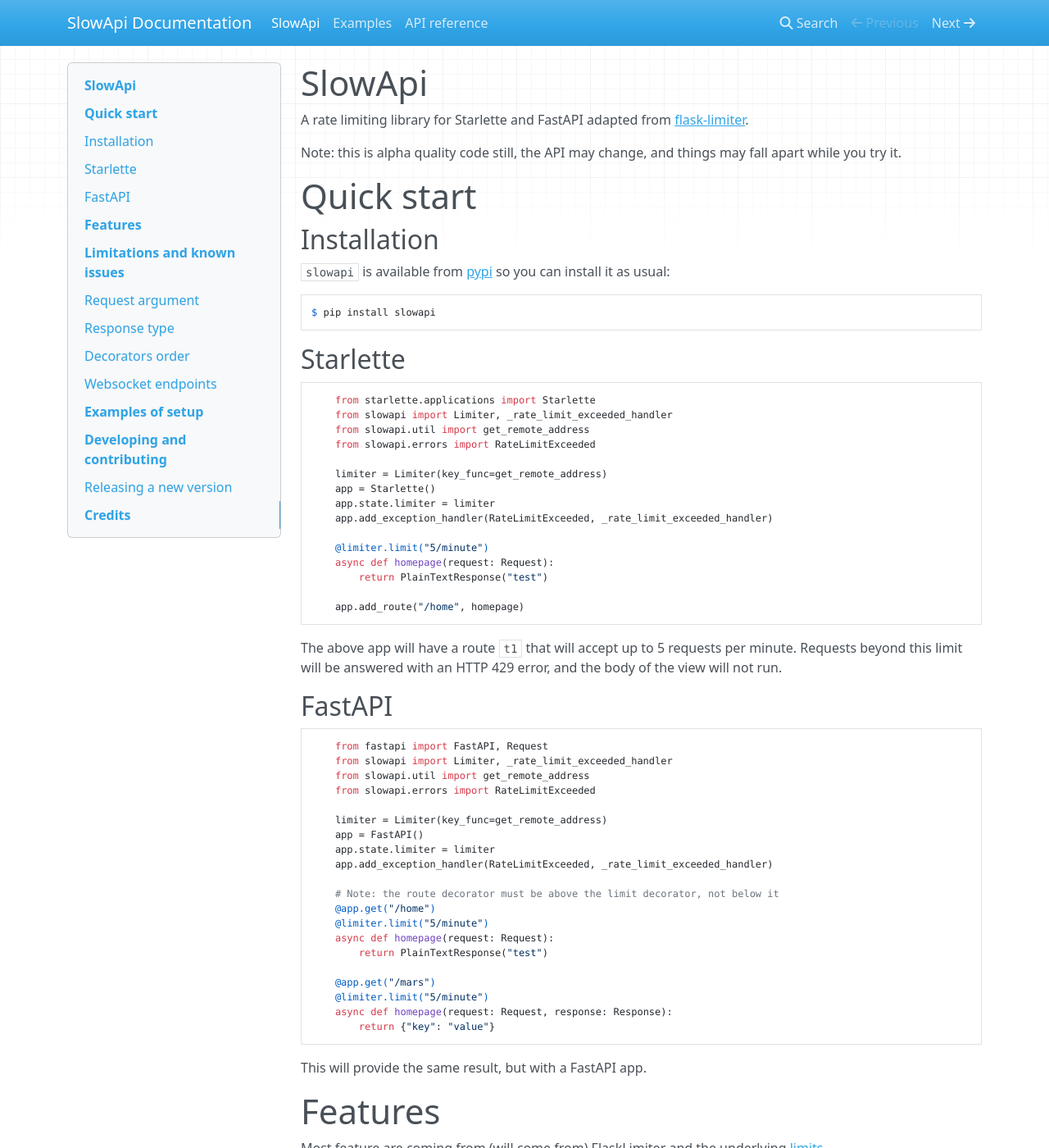
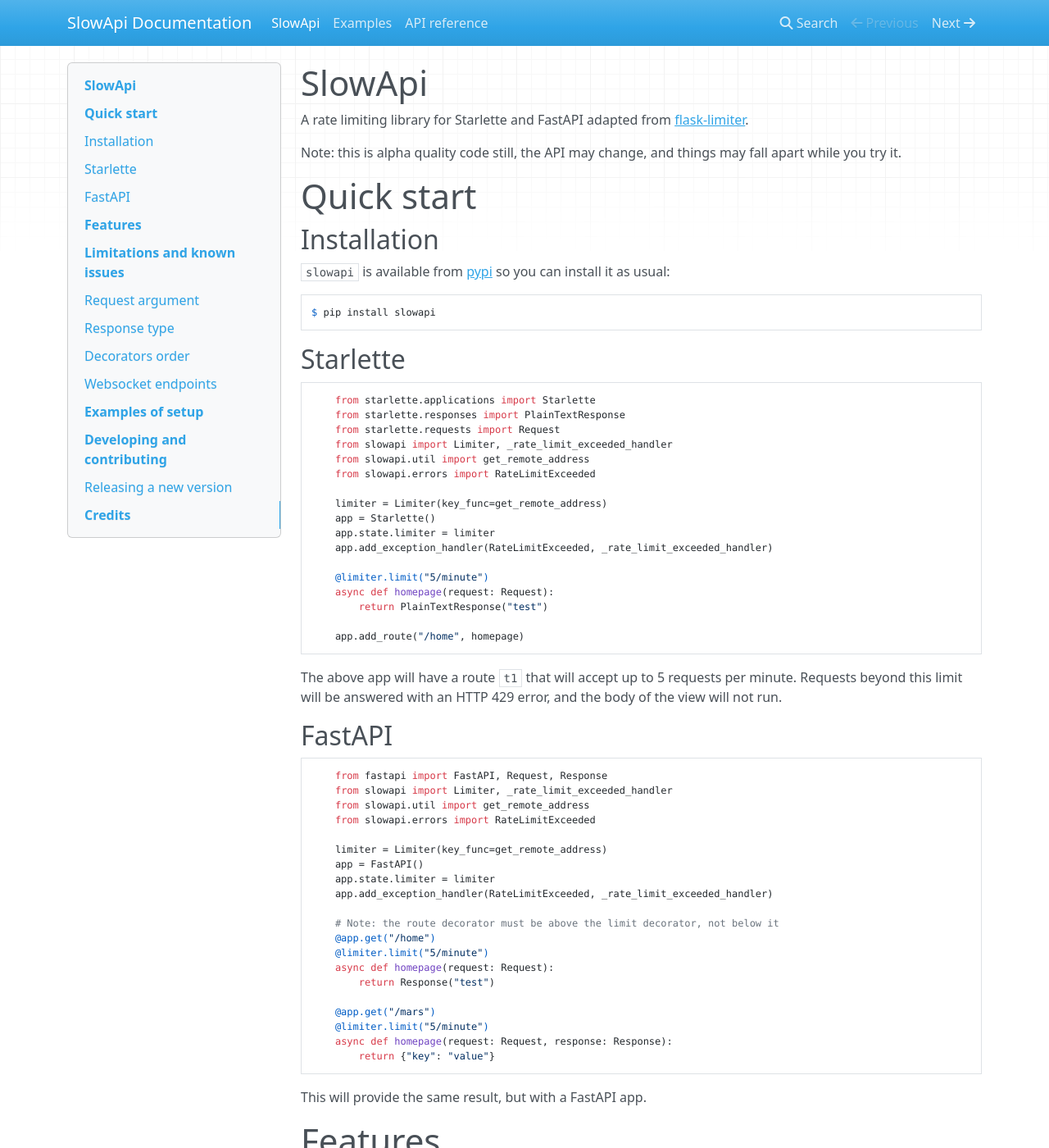
Before and after one commit to laurentS/slowapi, an MkDocs documentation site: the page built from docs/index.md, in a window 1280 px wide and 1400 px high. Shown: the whole window at 82% size. Built offline with MkDocs 1.6.1, drawn with Linux system fonts in a browser that asks for light colours; nearby versions of some CDN libraries.

Commit message:
Fix import issues in examples
This commit fixes a couple of bugs in the FastAPI and Starlette examples
in the docs.

````diff
--- a/docs/index.md
+++ b/docs/index.md
@@ -18,6 +18,8 @@
 
 ```python
     from starlette.applications import Starlette
+    from starlette.responses import PlainTextResponse
+    from starlette.requests import Request
     from slowapi import Limiter, _rate_limit_exceeded_handler
     from slowapi.util import get_remote_address
     from slowapi.errors import RateLimitExceeded
@@ -39,7 +41,7 @@
 ## FastAPI
 
 ```python
-    from fastapi import FastAPI, Request
+    from fastapi import FastAPI, Request, Response
     from slowapi import Limiter, _rate_limit_exceeded_handler
     from slowapi.util import get_remote_address
     from slowapi.errors import RateLimitExceeded
@@ -53,7 +55,7 @@
     @app.get("/home")
     @limiter.limit("5/minute")
     async def homepage(request: Request):
-        return PlainTextResponse("test")
+        return Response("test")
 
     @app.get("/mars")
     @limiter.limit("5/minute")
````
